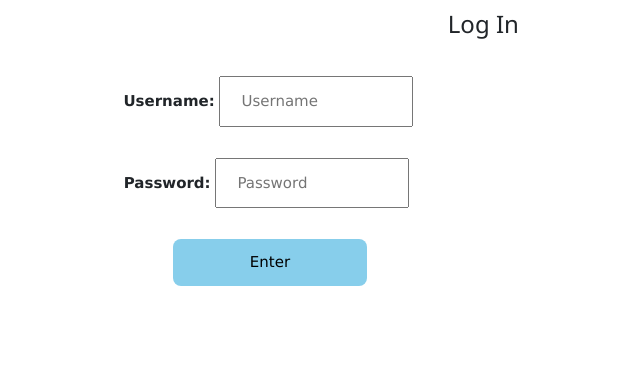
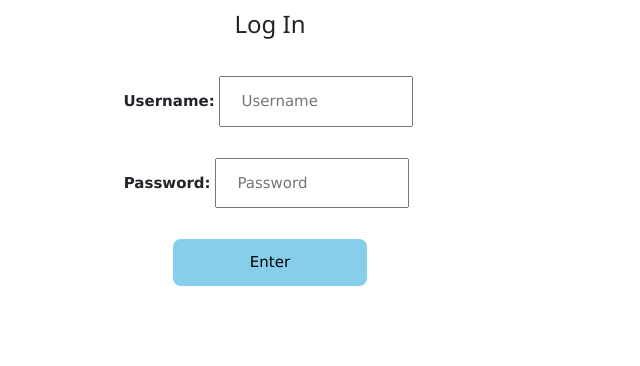
Before and after one commit to karan925/cmpe272-marketplace, a PHP site: page /authenticate.php in a window 1280 px wide. Shown: the part 54-420 px from the top of the page, without its empty margins (370-1010 px from the left). Run offline with PHP 8.4, Linux system fonts and the light colour scheme.

Commit message:
First commit on marketplace members

```diff
--- a/authenticate.php
+++ b/authenticate.php
@@ -51,7 +51,7 @@
 </header>
 <body>
 
-  <h3 class="offset-4">Log In</h3>
+  <h3>Log In</h3>
   <div class="Container">
     <form action="login.php" method="post">
       <div class="form-row">
```
